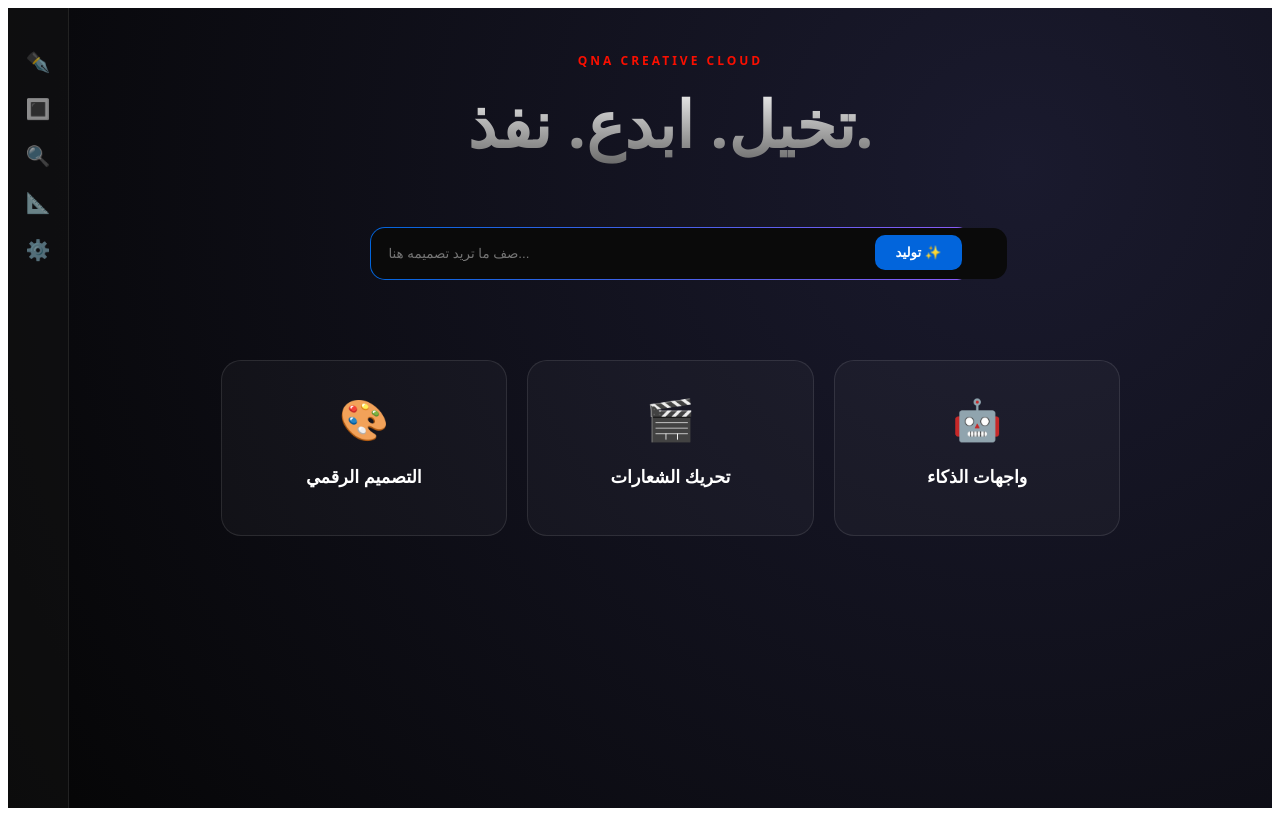
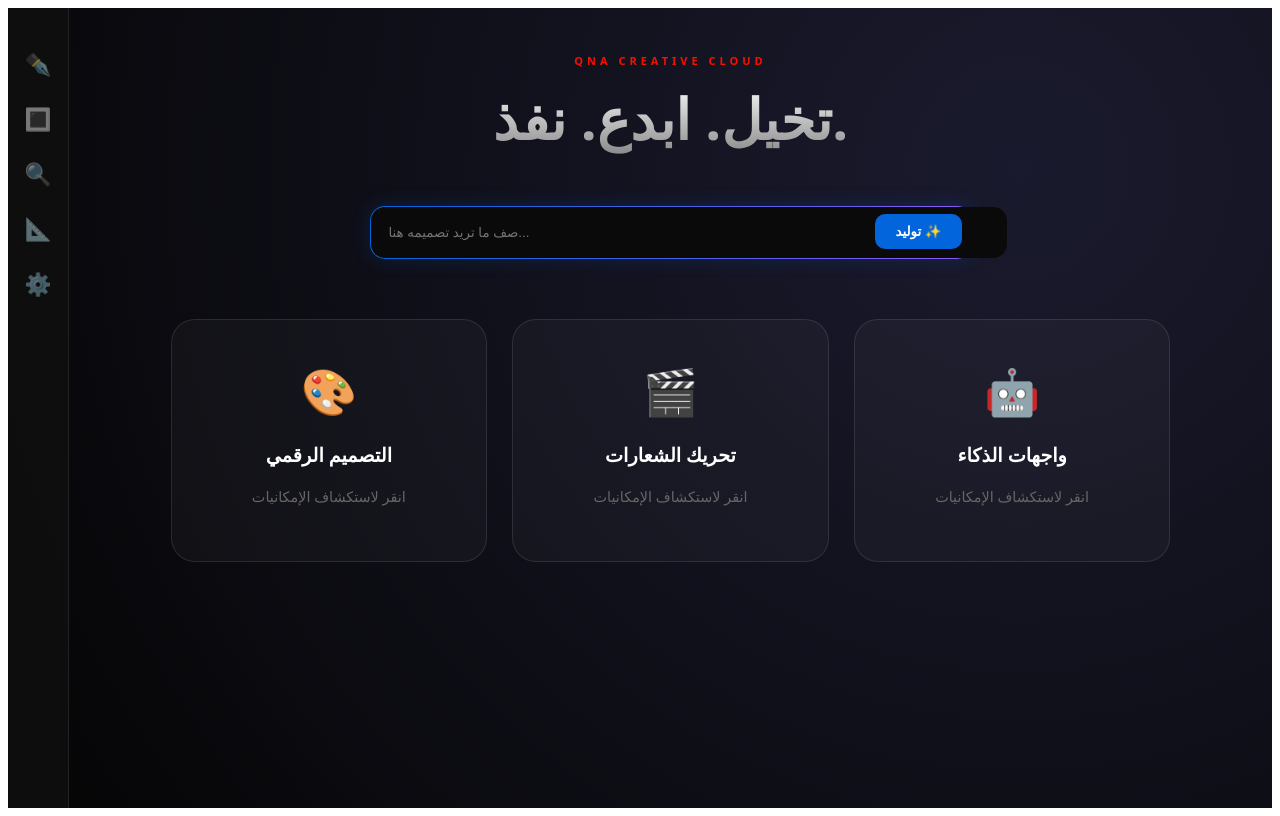
Before and after one commit to qamanicode/qna-web-studio, a Next.js app: page / in a window 1280 px wide. Built offline with nearby package versions, Linux system fonts and the light colour scheme.

Commit message:
إضافة الروح التفاعلية

```diff
--- a/app/page.js
+++ b/app/page.js
@@ -1,60 +1,77 @@
-import React from "react";
+import React from 'react';
 
 export default function Home() {
+  const [hovered, setHovered] = React.useState(null);
+
+  const tools = ['✒️', '🔳', '🔍', '📐', '⚙️'];
   const services = [
-    { name: "التصميم الرقمي", icon: "🎨" },
-    { name: "تحريك الشعارات", icon: "🎬" },
-    { name: "واجهات الذكاء", icon: "🤖" }
+    { name: 'التصميم الرقمي', icon: '🎨', color: '#3b82f6' },
+    { name: 'تحريك الشعارات', icon: '🎬', color: '#8b5cf6' },
+    { name: 'واجهات الذكاء', icon: '🤖', color: '#ec4899' }
   ];
 
   return (
     <div style={{
-      minHeight: "100vh", backgroundColor: "#050505", color: "#fff",
-      fontFamily: "system-ui", display: "flex", overflowX: "hidden",
-      backgroundImage: "radial-gradient(circle at 80% 20%, #1a1a2e, #050505)"
+      minHeight: '100vh', backgroundColor: '#050505', color: '#fff',
+      fontFamily: 'system-ui', display: 'flex', overflowX: 'hidden',
+      backgroundImage: 'radial-gradient(circle at 80% 20%, #1a1a2e, #050505)'
     }}>
 
-      {/* 1. شريط الأدوات الجانبي (The Tool-Set) */}
+      {/* 1. شريط أدوات متفاعل */}
       <div style={{
-        width: "60px", borderRight: "1px solid #222", display: "flex",
-        flexDirection: "column", gap: "20px", alignItems: "center", paddingTop: "40px",
-        backgroundColor: "rgba(20, 20, 20, 0.5)"
+        width: '60px', borderRight: '1px solid #222', display: 'flex',
+        flexDirection: 'column', gap: '25px', alignItems: 'center', paddingTop: '40px',
+        backgroundColor: 'rgba(15, 15, 15, 0.8)'
       }}>
-        {["✒️", "🔳", "🔍", "📐", "⚙️"].map((tool, i) => (
-          <div key={i} style={{fontSize: "20px", cursor: "pointer", opacity: 0.6}}>{tool}</div>
+        {tools.map((tool, i) => (
+          <div key={i} style={{
+            fontSize: '22px', cursor: 'pointer', transition: '0.3s',
+            filter: hovered === 't'+i ? 'drop-shadow(0 0 8px #0265DC)' : 'none',
+            opacity: hovered === 't'+i ? 1 : 0.5
+          }}
+          onMouseEnter={() => setHovered('t'+i)}
+          onMouseLeave={() => setHovered(null)}>{tool}</div>
         ))}
       </div>
 
-      <div style={{flex: 1, padding: "40px", position: "relative"}}>
+      <div style={{flex: 1, padding: '20px 40px', position: 'relative'}}>
 
-        {/* 2. الهوية السينمائية (Motion Identity) */}
-        <div style={{textAlign: "center", marginBottom: "60px"}}>
-          <span style={{color: "#FA0F00", fontWeight: "bold", fontSize: "12px", letterSpacing: "3px"}}>QNA CREATIVE CLOUD</span>
-          <h1 style={{fontSize: "4rem", fontWeight: "900", margin: "10px 0", background: "linear-gradient(to bottom, #fff, #666)", WebkitBackgroundClip: "text", WebkitTextFillColor: "transparent"}}>تخيل. ابدع. نفذ.</h1>
+        {/* 2. الهوية السينمائية */}
+        <div style={{textAlign: 'center', marginBottom: '50px', marginTop: '20px'}}>
+          <span style={{color: '#FA0F00', fontWeight: 'bold', fontSize: '11px', letterSpacing: '4px'}}>QNA CREATIVE CLOUD</span>
+          <h1 style={{fontSize: '3.5rem', fontWeight: '900', margin: '10px 0', background: 'linear-gradient(to bottom, #fff, #888)', WebkitBackgroundClip: 'text', WebkitTextFillColor: 'transparent'}}>تخيل. ابدع. نفذ.</h1>
         </div>
 
-        {/* 3. شريط الذكاء الاصطناعي (The AI Prompt UI) */}
+        {/* 3. شريط الذكاء الاصطناعي بنبض ضوئي */}
         <div style={{
-          maxWidth: "600px", margin: "0 auto 80px", position: "relative",
-          background: "linear-gradient(90deg, #0265DC, #8b5cf6)", padding: "1px", borderRadius: "15px"
+          maxWidth: '600px', margin: '0 auto 60px', position: 'relative',
+          background: 'linear-gradient(90deg, #0265DC, #8b5cf6)', padding: '1px', borderRadius: '15px',
+          boxShadow: '0 0 20px rgba(2, 101, 220, 0.2)'
         }}>
           <input
-            type="text"
-            placeholder="صف ما تريد تصميمه هنا..."
-            style={{width: "100%", padding: "18px", borderRadius: "14px", border: "none", backgroundColor: "#0a0a0a", color: "white", outline: "none"}}
+            type='text'
+            placeholder='صف ما تريد تصميمه هنا...'
+            style={{width: '100%', padding: '18px', borderRadius: '14px', border: 'none', backgroundColor: '#0a0a0a', color: 'white', outline: 'none'}}
           />
-          <button style={{position: "absolute", right: "10px", top: "8px", backgroundColor: "#0265DC", color: "white", border: "none", padding: "10px 20px", borderRadius: "10px", fontWeight: "bold", cursor: "pointer"}}>توليد ✨</button>
+          <button style={{position: 'absolute', right: '10px', top: '8px', backgroundColor: '#0265DC', color: 'white', border: 'none', padding: '10px 20px', borderRadius: '10px', fontWeight: 'bold', cursor: 'pointer'}}>توليد ✨</button>
         </div>
 
-        {/* 4. المعرض العائم (The Floating Gallery) */}
-        <div style={{display: "grid", gridTemplateColumns: "repeat(auto-fit, minmax(200px, 1fr))", gap: "20px", maxWidth: "900px", margin: "0 auto"}}>
+        {/* 4. بطاقات الخدمات المتفاعلة */}
+        <div style={{display: 'grid', gridTemplateColumns: 'repeat(auto-fit, minmax(220px, 1fr))', gap: '25px', maxWidth: '1000px', margin: '0 auto'}}>
           {services.map((s, i) => (
-            <div key={i} style={{
-              backgroundColor: "rgba(255, 255, 255, 0.03)", padding: "30px", borderRadius: "20px",
-              border: "1px solid rgba(255, 255, 255, 0.1)", textAlign: "center", transition: "0.3s", cursor: "pointer"
-            }}>
-              <div style={{fontSize: "40px", marginBottom: "15px"}}>{s.icon}</div>
-              <h3 style={{fontSize: "1.1rem", fontWeight: "600"}}>{s.name}</h3>
+            <div key={i}
+              onMouseEnter={() => setHovered('s'+i)}
+              onMouseLeave={() => setHovered(null)}
+              style={{
+                backgroundColor: 'rgba(255, 255, 255, 0.03)', padding: '40px 20px', borderRadius: '24px',
+                border: hovered === 's'+i ? '1px solid '+s.color : '1px solid rgba(255, 255, 255, 0.1)',
+                textAlign: 'center', transition: '0.4s all ease', cursor: 'pointer',
+                transform: hovered === 's'+i ? 'translateY(-10px)' : 'none',
+                boxShadow: hovered === 's'+i ? '0 15px 30px -10px '+s.color+'44' : 'none'
+              }}>
+              <div style={{fontSize: '45px', marginBottom: '20px'}}>{s.icon}</div>
+              <h3 style={{fontSize: '1.2rem', fontWeight: '600', color: hovered === 's'+i ? s.color : '#fff'}}>{s.name}</h3>
+              <p style={{fontSize: '0.9rem', color: '#666', marginTop: '10px'}}>انقر لاستكشاف الإمكانيات</p>
             </div>
           ))}
         </div>
```
